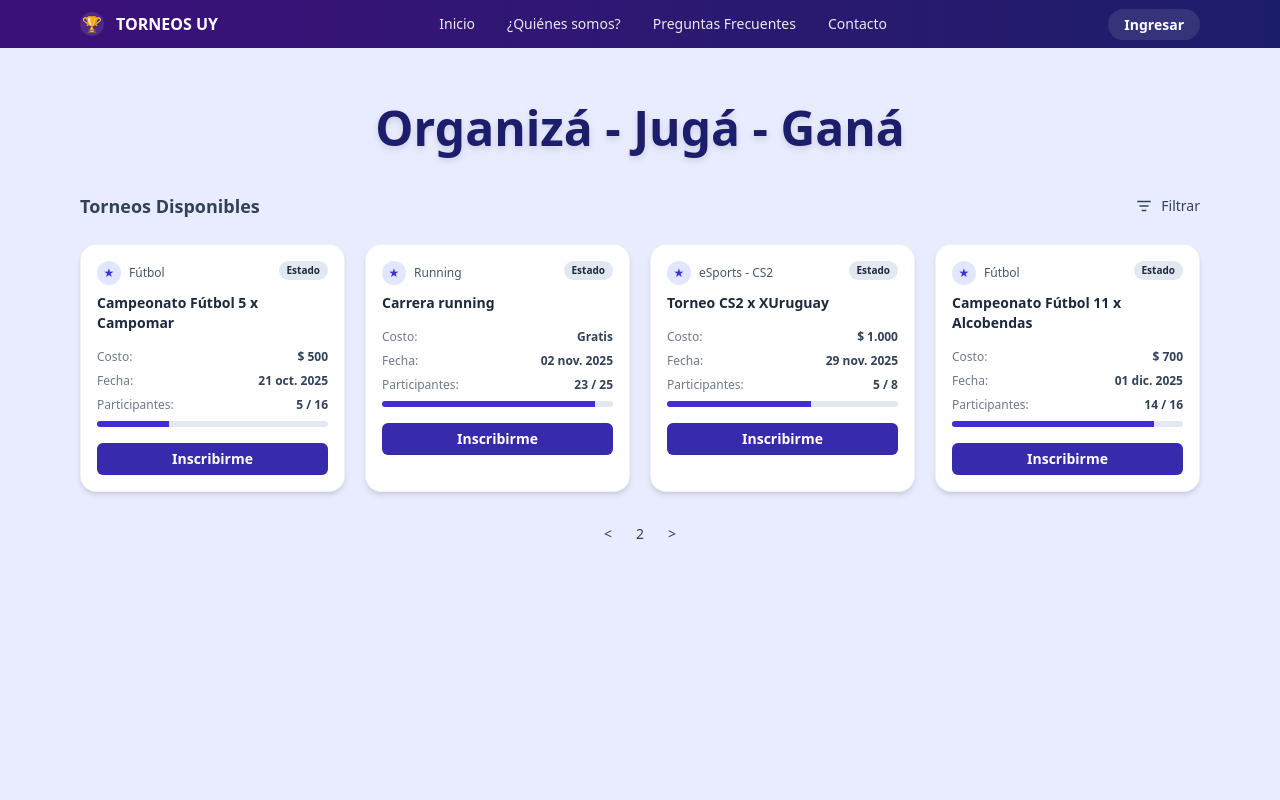
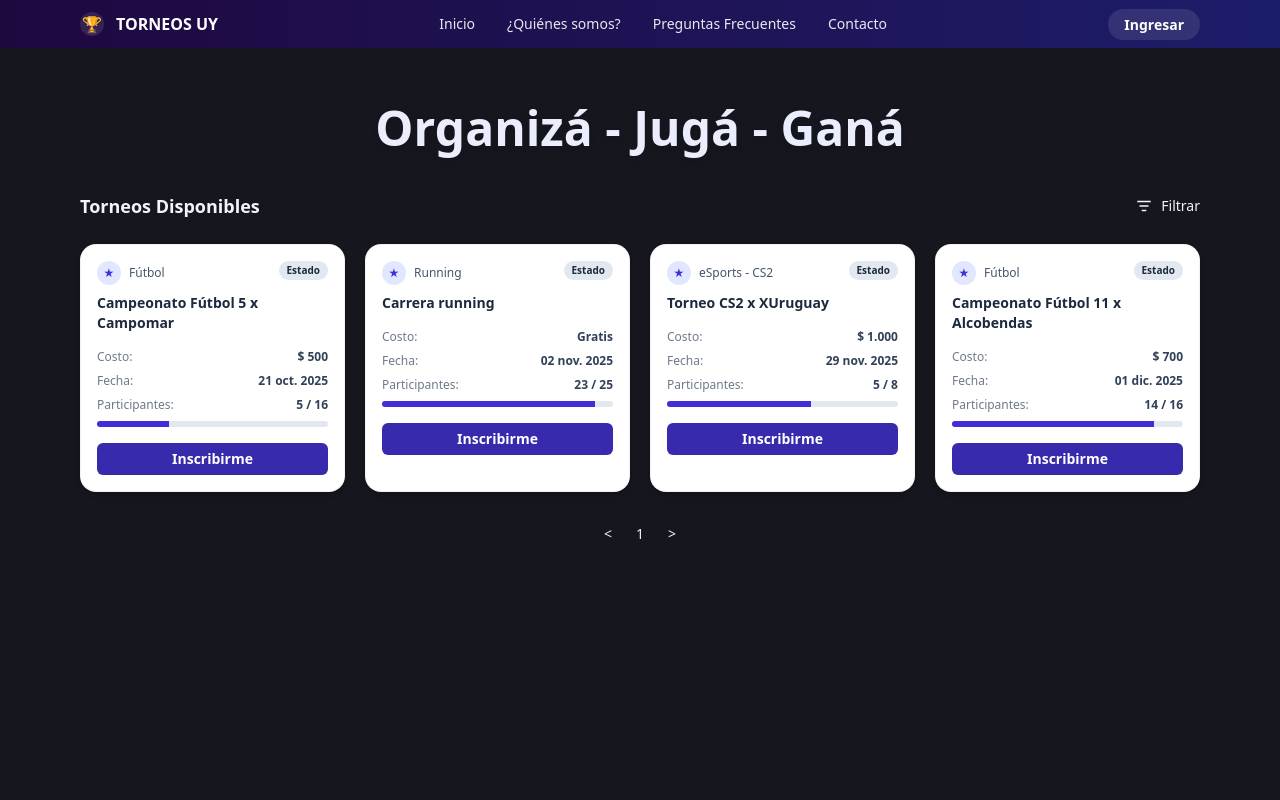
Before and after one commit to micheldeleon/TorneosUY, a React (Vite) app: page / in a window 1280 px wide. Shown: the top 800 px of the page. Built offline with nearby package versions, Linux system fonts and the light colour scheme.

Commit message:
Mejoras graficas, web oscura

```diff
--- a/src/App.tsx
+++ b/src/App.tsx
@@ -1,4 +1,4 @@
-import { Route, Routes, useNavigate } from "react-router-dom";
+import { Route, Routes, useLocation, useNavigate } from "react-router-dom";
 import { Navbar, type NavItem } from "./components/Navbar";
 import { HomeLanding, Contact, Faq, About, LoginForm, TournamentDetails, RegisterForm } from "./public";
 import { Logo } from "./components/Logo";
@@ -10,6 +10,10 @@ import { PrivateRoute } from "./components/PrivateRoute/PrivateRoute";
 function App() {
   const { token, logout } = useGlobalContext()
   const navigate = useNavigate();
+  const location = useLocation();
+
+  const hideChrome = location.pathname.startsWith("/login") || location.pathname.startsWith("/signup");
+
   const navLinks: NavItem[] = [
     { label: "Inicio", path: "/" },
     { label: "¿Quiénes somos?", path: "/quienes" },
@@ -24,12 +28,14 @@ function App() {
     <>
 
       {/* Navbar dinámico */}
+      {!hideChrome && (
         <Navbar
           title="TORNEOS UY"
           links={navLinks}
           isAuthenticated={Boolean(token)}
           onLogout={handleLogout}
         />
+      )}
 
       {/* Rutas principales */}
       <main className="min-h-screen">
@@ -65,7 +71,8 @@ function App() {
       </main>
 
       {/* Patrocinadores */}
-      <section className="mx-auto max-w-6xl px-4 pt-10">
+      {!hideChrome && (
+        <section className="mx-auto max-w-6xl px-4 pt-10 pb-16">
           <h3 className="text-center text-slate-700 font-semibold mb-6">
             Patrocinadores
           </h3>
@@ -76,8 +83,9 @@ function App() {
             <Logo text="logitech" />
           </div>
         </section>
+      )}
 
-      <Footer />
+      {!hideChrome && <Footer />}
 
 
 
--- a/src/components/CustomForm/Submit.tsx
+++ b/src/components/CustomForm/Submit.tsx
@@ -6,7 +6,7 @@ interface Props {
 
 export const Submit = ({ txt }: Props) => {
   return (
-    <Button type="submit" className="mt-4 text-brand-deep hover:bg-muted-hover">
+    <Button type="submit" className="mt-4 text-brand-deep">
       {txt}
     </Button>
   );
--- a/src/components/ui/Button.tsx
+++ b/src/components/ui/Button.tsx
@@ -11,7 +11,7 @@ export interface ButtonProps
 
 const variantClasses: Record<ButtonVariant, string> = {
   primary:
-    "bg-indigo-800 text-white hover:bg-indigo-700",
+    "bg-indigo-800 hover:text-white hover:bg-indigo-700 text-white",
   secondary:
     "bg-white/10 text-white hover:bg-white/20",
   outline:
@@ -37,7 +37,7 @@ export const Button: React.FC<ButtonProps> = ({
   ...props
 }) => {
   const base =
-    "inline-flex items-center justify-center rounded-md font-semibold transition focus:outline-none disabled:opacity-60 ";
+    "inline-flex  items-center justify-center rounded-md font-semibold transition focus:outline-none disabled:opacity-60 ";
   const classes = `${base} ${variantClasses[variant]} ${sizeClasses[size]} ${className}`;
 
   return (
--- a/src/index.css
+++ b/src/index.css
@@ -6,18 +6,19 @@
 --color-secondary-200: #888883;
 --font-body: "Nunito", ui-sans-serif, system-ui, sans-serif;
 /* Brand palette */
---color-brand-start: #3c0f7a;
+--color-brand-start: #1E0840;
 --color-brand-end: #1c1d6a;
 --color-brand-deep: #1e1e5a;
---color-brand-title: #1d1e6b;
+--color-brand-title: #EAEDFB;
 --color-brand-darker: #14144f;
+--color-brand-items: #EAEDFB;
 
 /* UI surfaces */
---color-surface: #e9ebff;        /* app background */
---color-muted: #d9d9f3;          /* inputs / subtle bg */
+--color-surface: #16161F;        /* app background */
+--color-muted: #EAEDFB;          /* inputs / subtle bg */
 --color-muted-hover: #c8c8ec;    /* hover for muted */
 
 /* Auth gradients */
---color-login-from: #2a0b57;
+--color-login-from: #1E0840;
 --color-login-to: #13215a;
 }
--- a/src/public/HomeLanding.tsx
+++ b/src/public/HomeLanding.tsx
@@ -21,7 +21,7 @@ const TOURNAMENTS: Readonly<Tournament[]> = [
 ];
 
 export const HomeLanding: React.FC = () => {
-  const page = 2;
+  const page = 1;
   const navigate = useNavigate();
 
   return (
@@ -31,13 +31,13 @@ export const HomeLanding: React.FC = () => {
       {/* TORNEOS */}
       <section className="mx-auto max-w-6xl px-4 pt-10">
         <div className="mb-6 flex items-center justify-between">
-          <h2 className="text-center mx-auto md:mx-0 text-lg font-semibold text-slate-700">
+          <h2 className="text-center mx-auto md:mx-0 text-lg font-semibold text-slate-100">
             Torneos Disponibles
           </h2>
 
           <button
             type="button"
-            className="hidden md:inline-flex items-center gap-2 text-sm text-slate-700 hover:text-slate-900"
+            className="hidden md:inline-flex items-center gap-2 text-sm text-slate-100 hover:text-slate-300"
           >
             <svg width="18" height="18" viewBox="0 0 24 24" fill="currentColor">
               <path d="M3 5h18v2H3zm3 6h12v2H6zm3 6h6v2H9z" />
@@ -84,7 +84,7 @@ export const HomeLanding: React.FC = () => {
         </div>
 
         {/* Paginación */}
-        <div className="mt-8 flex items-center justify-center gap-6 text-slate-700">
+        <div className="mt-8 flex items-center justify-center gap-6 text-slate-100">
           <button className="hover:underline text-sm">&lt;</button>
           <span className="text-sm">{page}</span>
           <button className="hover:underline text-sm">&gt;</button>
--- a/src/public/RegisterForm.tsx
+++ b/src/public/RegisterForm.tsx
@@ -36,7 +36,7 @@ export const RegisterForm = () => {
             <RHFInput name="email" control={control} label="Email" error={errors.email?.message} />
             <RHFInput name="password" control={control} label="Contraseña" type="password" error={errors.password?.message} />
             <RHFInput name="confirmPassword" control={control} label="Confirmar contraseña" type="password" error={errors.confirmPassword?.message} />
-            <Submit txt="INGRESAR" />
+            <Submit txt="REGISTRARSE" />
           </form>
           {data?.message}
           {error?.message}
```
Lines whose indentation alone changed are shown as unchanged.
